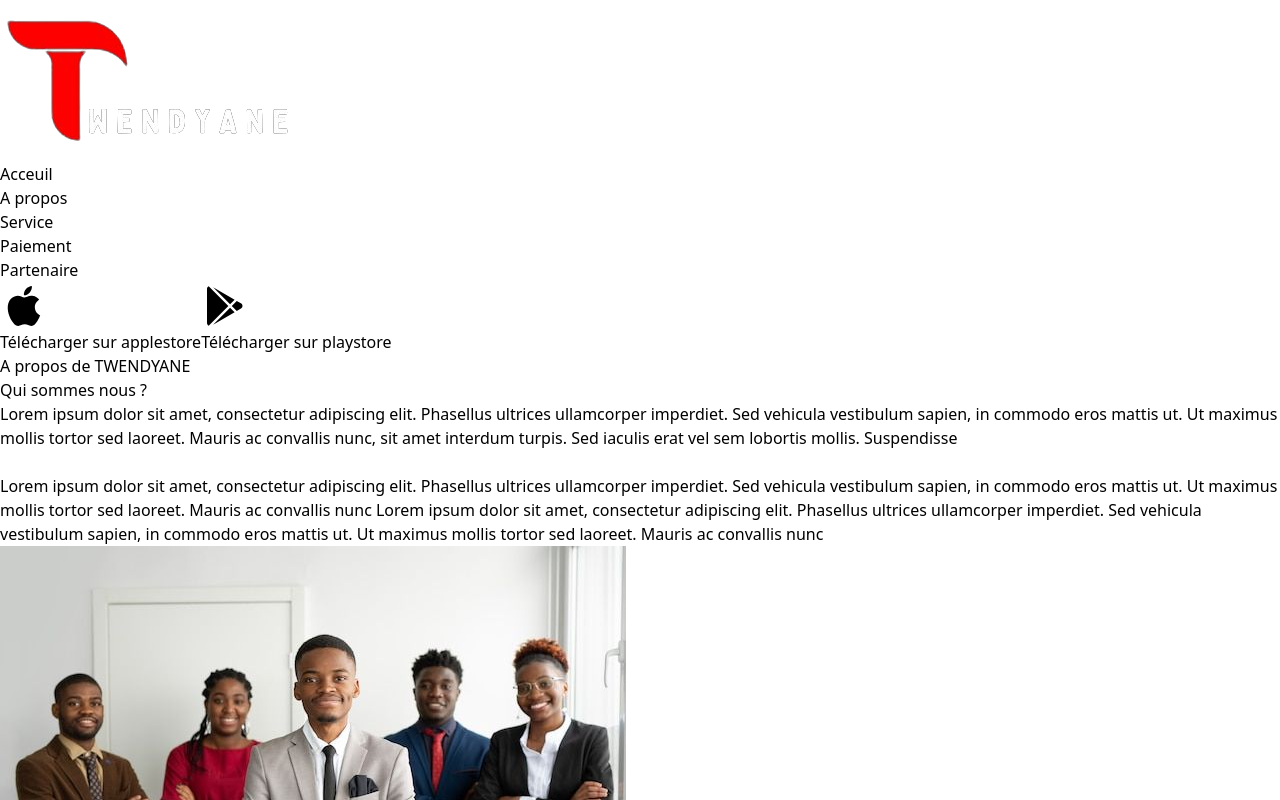
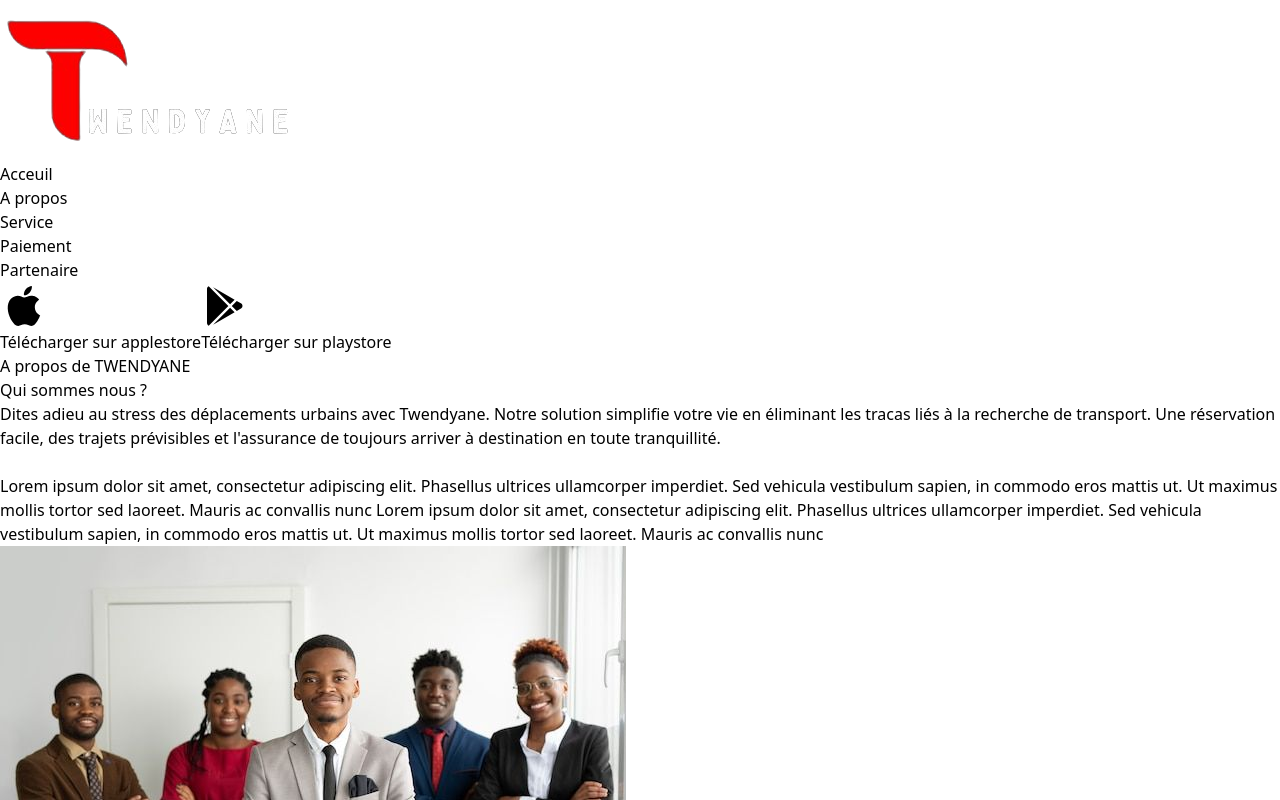
Before and after one commit to abraham241/twendy, a React (Vite) app: page /Apropos in a window 1280 px wide. Shown: the top 800 px of the page. Built offline with nearby package versions, Linux system fonts and the light colour scheme.

Commit message:
ajout du texte sur la page apropos

```diff
--- a/src/Screen/Apropos.jsx
+++ b/src/Screen/Apropos.jsx
@@ -3,7 +3,7 @@ import NavBar from "../Components/NavBar";
 import Hirosection from "../Components/Hirosection";
 import Footer from "../Components/Footer";
 import chefesse from "../assets/images/chefesse.jpg";
-import team2 from "../assets/images/team2.jpg"
+import team2 from "../assets/images/team2.jpg";
 import ecoleB2 from "../assets/images/ecoleB2.png";
 import ecole241 from "../assets/images/ecole241.png";
 
@@ -17,18 +17,18 @@ export default function Apropos() {
 
       {/* =================== section qui sommes nous =============== */}
       <div className="flex flex-col gap-5 sm:flex-col md:flex-col lg:flex-row xl:flex-row py-10 px-10">
-        <div className="w-full sm:w-full lg:w-1/2 xl:w-1/2 pt-10 ">
+        <div className="w-full sm:w-full lg:w-1/2 xl:w-1/2">
           <h1 className="text-5xl font-bold  pb-5">Qui sommes nous ?</h1>
-          <div className="">
+          <div className="text-black text-xl">
             <p>
-              Lorem ipsum dolor sit amet, consectetur adipiscing elit. Phasellus
-              ultrices ullamcorper imperdiet. Sed vehicula vestibulum sapien, in
-              commodo eros mattis ut. Ut maximus mollis tortor sed laoreet.
-              Mauris ac convallis nunc, sit amet interdum turpis. Sed iaculis
-              erat vel sem lobortis mollis. Suspendisse
-            </p>{" "}
+              Dites adieu au stress des déplacements urbains avec Twendyane.
+              Notre solution simplifie votre vie en éliminant les tracas liés à
+              la recherche de transport. Une réservation facile, des trajets
+              prévisibles et l'assurance de toujours arriver à destination en
+              toute tranquillité.
+            </p>
             <br />
-            <p className="pb-3">
+            <p className="">
               Lorem ipsum dolor sit amet, consectetur adipiscing elit. Phasellus
               ultrices ullamcorper imperdiet. Sed vehicula vestibulum sapien, in
               commodo eros mattis ut. Ut maximus mollis tortor sed laoreet.
--- a/src/Screen/Landing.jsx
+++ b/src/Screen/Landing.jsx
@@ -154,7 +154,6 @@ export default function Landing() {
               <div className="text-center py-2">
                 <h6 className="text-5xl font-bold text-white">02</h6>
                 <p className="text-red-600 font-bold text-xl py-2">
-                  {" "}
                   Pas de stress
                 </p>
               </div>
```
